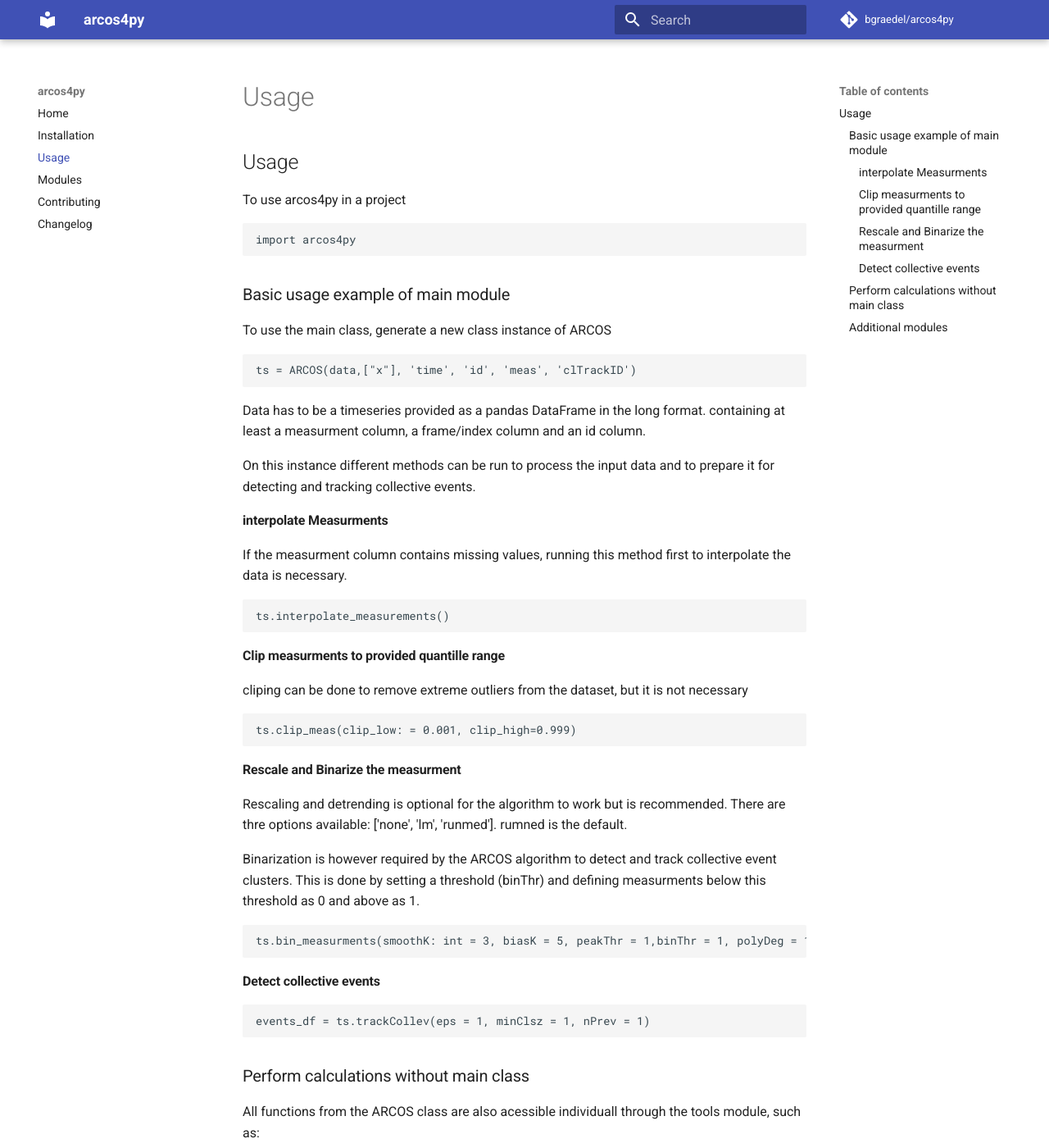
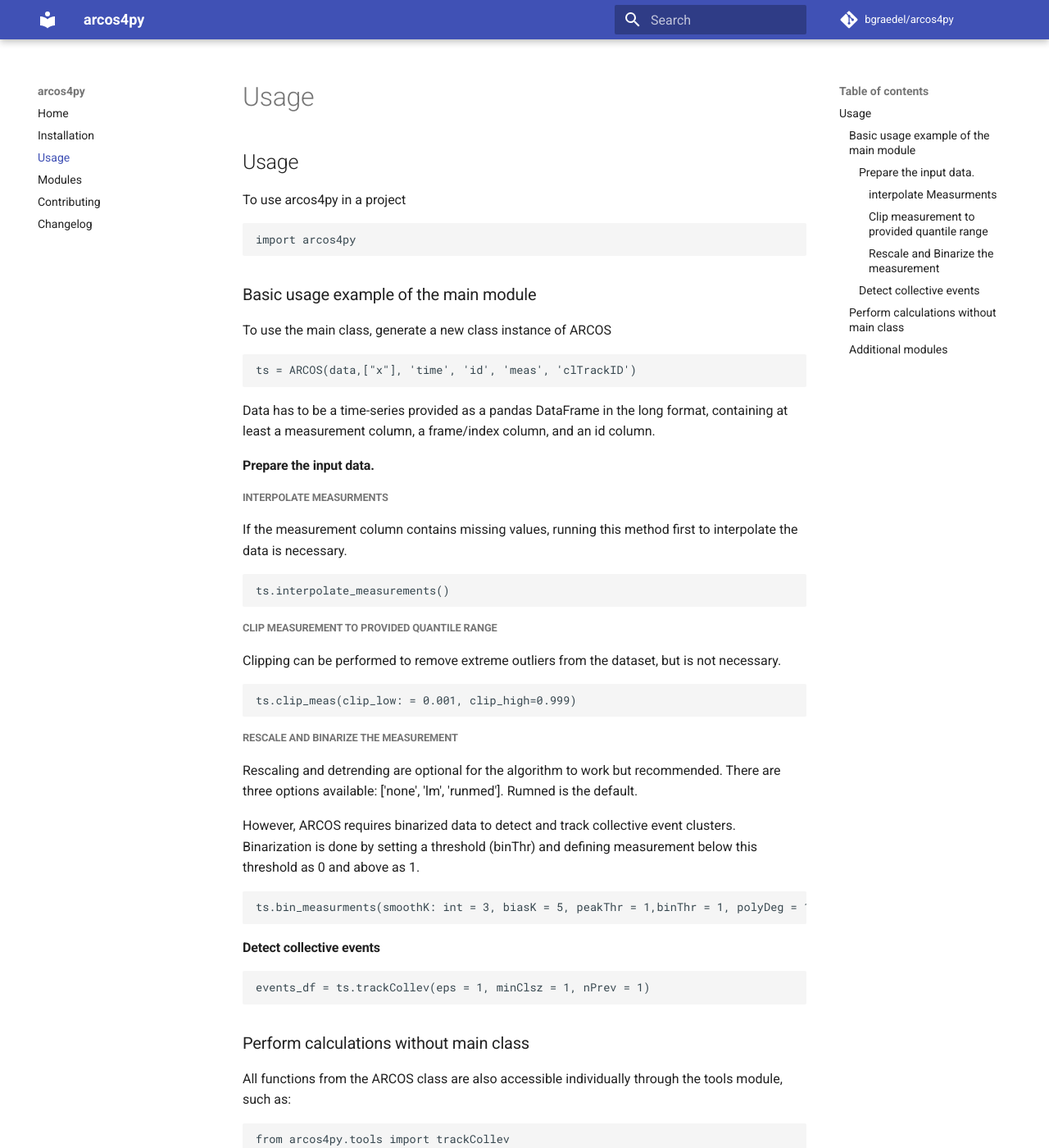
Before and after one commit to bgraedel/arcos4py, an MkDocs documentation site: the page built from docs/usage.md, in a window 1280 px wide and 1400 px high. Shown: the whole window at 82% size. Built offline with MkDocs 1.6.1 and Material for MkDocs 9.7.7, drawn with Linux system fonts in a browser that asks for light colours; comment, search, counter and statistics services are not loaded; some of the changed text lies outside the part shown.

Commit message:
spelling

````diff
--- a/docs/usage.md
+++ b/docs/usage.md
@@ -6,38 +6,38 @@ To use arcos4py in a project
 import arcos4py
 ```
 
-## Basic usage example of main module
+## Basic usage example of the main module
 
 To use the main class, generate a new class instance of ARCOS
 
 ```
 ts = ARCOS(data,["x"], 'time', 'id', 'meas', 'clTrackID')
 ```
-Data has to be a timeseries provided as a pandas DataFrame in the long format. containing at least a measurment column, a frame/index column and an id column.
+Data has to be a time-series provided as a pandas DataFrame in the long format, containing at least a measurement column, a frame/index column, and an id column.
 
-On this instance different methods can be run to process the input data and to prepare it for detecting and tracking collective events.
+### Prepare the input data.
 
-### interpolate Measurments
-If the measurment column contains missing values, running this method first to interpolate the data is necessary.
+#### interpolate Measurments
+If the measurement column contains missing values, running this method first to interpolate the data is necessary.
 
 ```
 ts.interpolate_measurements()
 
 ```
 
-### Clip measurments to provided quantille range
+#### Clip measurement to provided quantile range
 
-cliping can be done to remove extreme outliers from the dataset, but it is not necessary
+Clipping can be performed to remove extreme outliers from the dataset, but is not necessary.
 
 ```
 ts.clip_meas(clip_low: = 0.001, clip_high=0.999)
 ```
 
-### Rescale and Binarize the measurment
+#### Rescale and Binarize the measurement
 
-Rescaling and detrending is optional for the algorithm to work but is recommended. There are thre options available: ['none', 'lm', 'runmed']. rumned is the default.
+Rescaling and detrending are optional for the algorithm to work but recommended. There are three options available: ['none', 'lm', 'runmed']. Rumned is the default.
 
-Binarization is however required by the ARCOS algorithm to detect and track collective event clusters. This is done by setting a threshold (binThr) and defining measurments below this threshold as 0 and above as 1.
+However, ARCOS requires binarized data to detect and track collective event clusters. Binarization is done by setting a threshold (binThr) and defining measurement below this threshold as 0 and above as 1.
 
 ```
 ts.bin_measurments(smoothK: int = 3, biasK = 5, peakThr = 1,binThr = 1, polyDeg = 1, biasMet = "runmed",)
@@ -53,7 +53,7 @@ events_df = ts.trackCollev(eps = 1, minClsz = 1, nPrev = 1)
 
 ## Perform calculations without main class
 
-All functions from the ARCOS class are also acessible individuall through the tools module, such as:
+All functions from the ARCOS class are also accessible individually through the tools module, such as:
 
 ```
 from arcos4py.tools import trackCollev
@@ -62,4 +62,5 @@ from arcos4py.tools import trackCollev
 
 ## Additional modules
 
-In addition to the ARCOS algorithm and its helper classes, plots can be generated with the plotting module and basic collective event statistics can be generated using the stats module
+In addition to the ARCOS algorithm and its helper classes, plots are generated with the plotting module, collective event statistics using the stats module.
+Please see the [Modules Page](api.md) for further details.
--- a/pyproject.toml
+++ b/pyproject.toml
@@ -49,6 +49,7 @@ mkdocs-autorefs = {version = "^0.2.1", optional = true}
 pre-commit = {version = "^2.12.0", optional = true}
 toml = {version = "^0.10.2", optional = true}
 bump2version = {version = "^1.0.1", optional = true}
+Jinja2 = "<3.0.3"
 
 [tool.poetry.extras]
 test = [
````
Also changed, not shown: README.md (+4 -6 lines), 1 other file.
